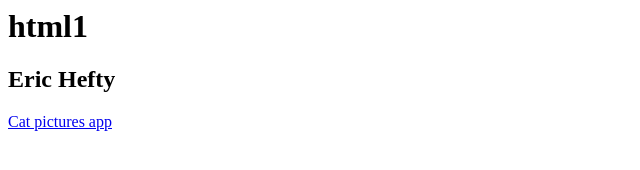
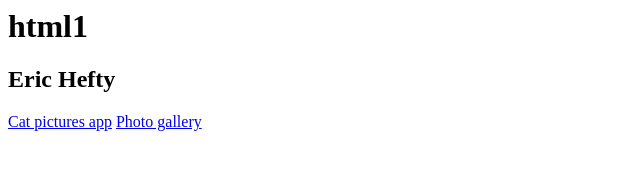
Before and after one commit to BazoomtheAllPowerful/BazoomtheAllPowerful.github.io, a plain HTML site: page index.html in a window 1280 px wide. Shown: the whole page, without its empty margins (0-640 px from the left). Drawn offline with Linux system fonts and the light colour scheme.

Commit message:
Add link to photo gallery in index.html

```diff
--- a/index.html
+++ b/index.html
@@ -2,7 +2,7 @@
   <h1>html1</h1>
   <h2>Eric Hefty</h2>
   <a href="mctc-html2/index.html">Cat pictures app</a>
-
+  <a href="gallery/index.html">Photo gallery</a>
 
 
 </html>
```
